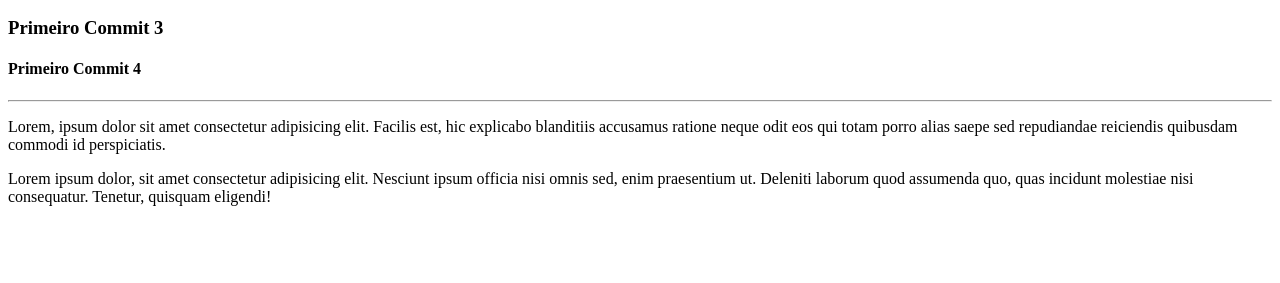
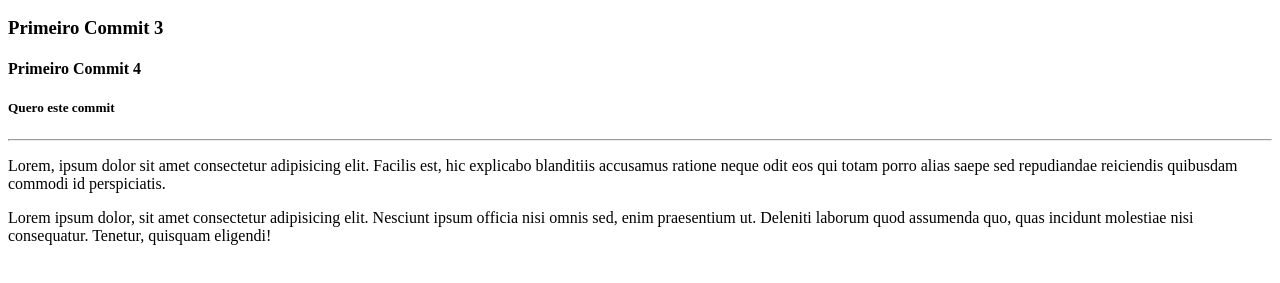
Before and after one commit to Joallisson/Meu-primeiro-repositorio, a plain HTML site: page site/index.html in a window 1280 px wide. Shown: the part 317-600 px from the top of the page. Drawn offline with Linux system fonts and the light colour scheme.

Commit message:
Vou querer este commit

```diff
--- a/site/index.html
+++ b/site/index.html
@@ -22,6 +22,7 @@
     <h2>Primeiro Commit 2</h2>
     <h3>Primeiro Commit 3</h3>
     <h4>Primeiro Commit 4</h4>
+    <h5>Quero este commit</h5>
     <!-- Fim do teste -->
 
 
```
